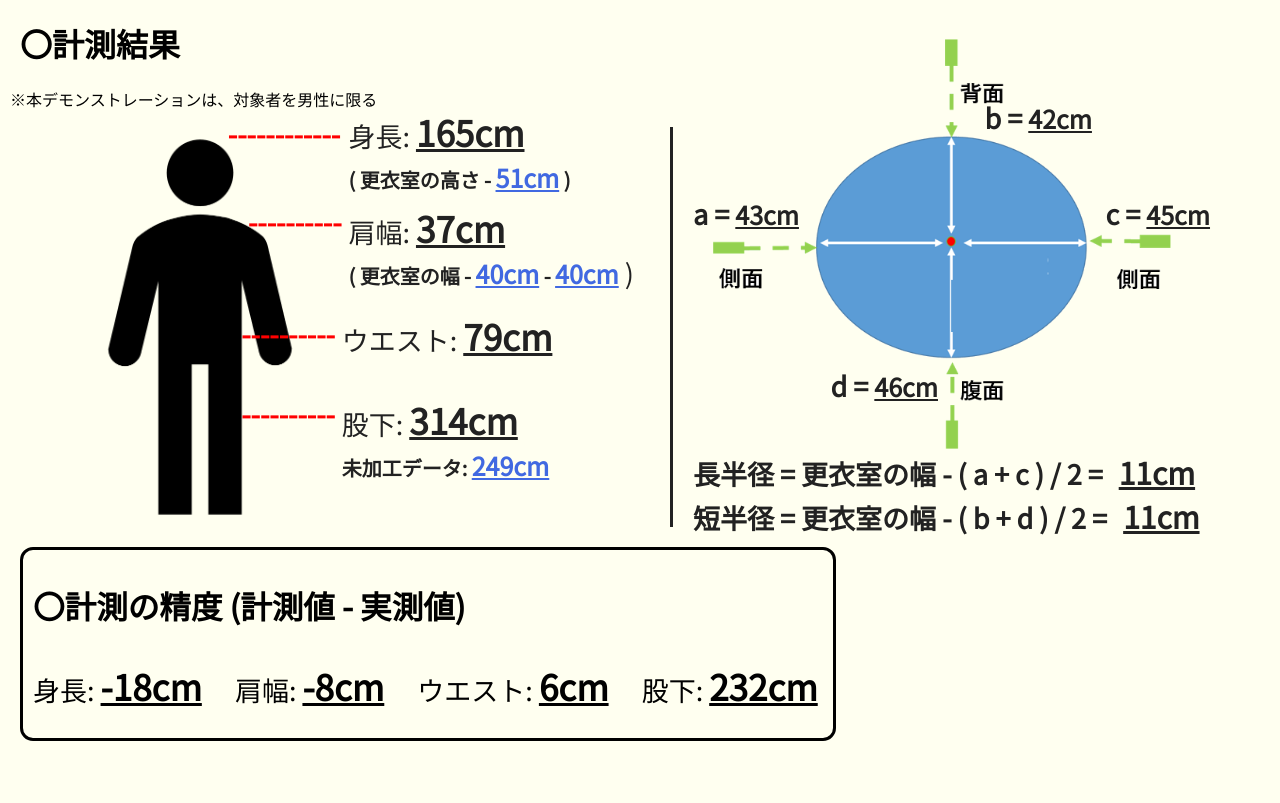
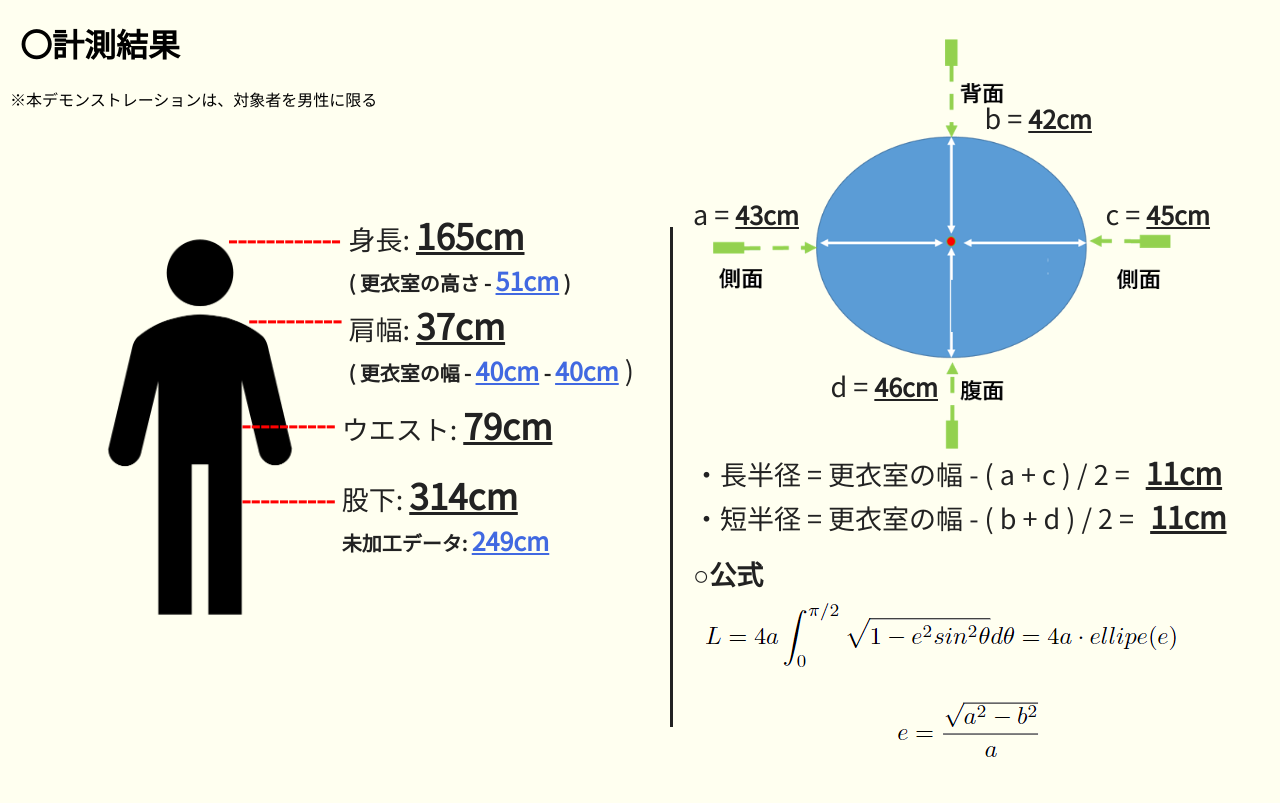
Before and after one commit to TUT-IoT-Dojo-2022/iot-dojo-a, a Flask app: page / in a window 1280 px wide. Before the commit the page ends 741 px from the top, so only its background shows below. Run offline with Flask 2, Linux system fonts and the light colour scheme.

Commit message:
add culculation

```diff
--- a/templates/index.html
+++ b/templates/index.html
@@ -40,10 +40,11 @@
         position: relative;
         flex-shrink: 0;
         width: 670px;
-        height: 400px;
+        height: 500px;
         font-size: 27px;
         color: #222;
         border-right: 3px solid;
+        margin-top: 100px;
     }
     .result_img {
         width: 400px;
@@ -56,42 +57,42 @@
     }
     .line-height {
         position: absolute;
-        top: -10%;
+        top: -7%;
         left: 34%;
     }
     .line-kata {
         position: absolute;
-        top: 12%;
+        top: 9%;
         left: 37%;
     }
     .line-waist {
         position: absolute;
-        top: 40%;
+        top: 30%;
         left: 36%;
     }
     .line-mata {
         position: absolute;
-        top: 60%;
+        top: 45%;
         left: 36%;
     }
     .height {
         position: absolute;
-        top: -12%;
+        top: -9%;
         left: 52%;
     }
     .kata {
         position: absolute;
-        top: 12%;
+        top: 9%;
         left: 52%;
     }
     .waist {
         position: absolute;
-        top: 39%;
+        top: 29%;
         left: 51%;
     }
     .mata {
         position: absolute;
-        top: 60%;
+        top: 43%;
         left: 51%;
     }
     .result {
@@ -113,7 +114,6 @@
         height: 400px;
         font-size: 27px;
         color: #222;
-        font-weight: bold;
     }
     .waist_img {
         width: 500px;
@@ -144,25 +144,23 @@
     .radius-x {
         position: absolute;
         top: 74%;
-        font-weight: bold;
     }
     #radius-x-js,
     #radius-y-js {
         margin-left: 10px;
-        font-weight: bold;
         font-size: 30px;
     }
     .radius-y {
         position: absolute;
         top: 85%;
+    }
+    .calculation {
+        position: absolute;
+        top: 100%;
         font-weight: bold;
     }
     .calc_img {
-        position: absolute;
-        width: 420px;
-        height: auto;
-        top: 90%;
-        left: 5%;
+        transform: translateY(-25px);
     }
     .accuracy {
         margin: 20px;
@@ -202,20 +200,13 @@
             <p class="b-len">b = <span id="b-len-js">--</span></p>
             <p class="c-len">c = <span id="c-len-js">--</span></p>
             <p class="d-len">d = <span id="d-len-js">--</span></p>
-            <p class="radius-x">長半径 = 更衣室の幅 - ( a + c ) / 2 = <span id="radius-x-js">--</span></p>
-            <p class="radius-y">短半径 = 更衣室の幅 - ( b + d ) / 2 = <span id="radius-y-js">--</span></p>
-            <!-- <img class="calc_img" src="https://raw.githubusercontent.com/TUT-IoT-Dojo-2022/iot-dojo-a/main/templates/calculation.png" alt=""> -->
+            <p class="radius-x">・長半径 = 更衣室の幅 - ( a + c ) / 2 = <span id="radius-x-js">--</span></p>
+            <p class="radius-y">・短半径 = 更衣室の幅 - ( b + d ) / 2 = <span id="radius-y-js">--</span></p>
+            <div class="calculation">
+                <p>○公式</p>
+                <img class="calc_img" src="https://raw.githubusercontent.com/TUT-IoT-Dojo-2022/iot-dojo-a/main/templates/calculation.png" alt="">
+            </div>
         </div>
-    </div>
-
-    <div class="accuracy">
-        <h3>〇計測の精度 (計測値 - 実測値)</h3>
-        <p>
-            身長: <span class="result_accu" id="height-accuracy">--</span>&emsp;
-            肩幅: <span class="result_accu" id="kata-accuracy">--</span>&emsp;
-            ウエスト: <span class="result_accu" id="waist-accuracy">--</span>&emsp;
-            股下: <span class="result_accu" id="mata-accuracy">--</span>
-        </p>
     </div>
 
     <script>
```
